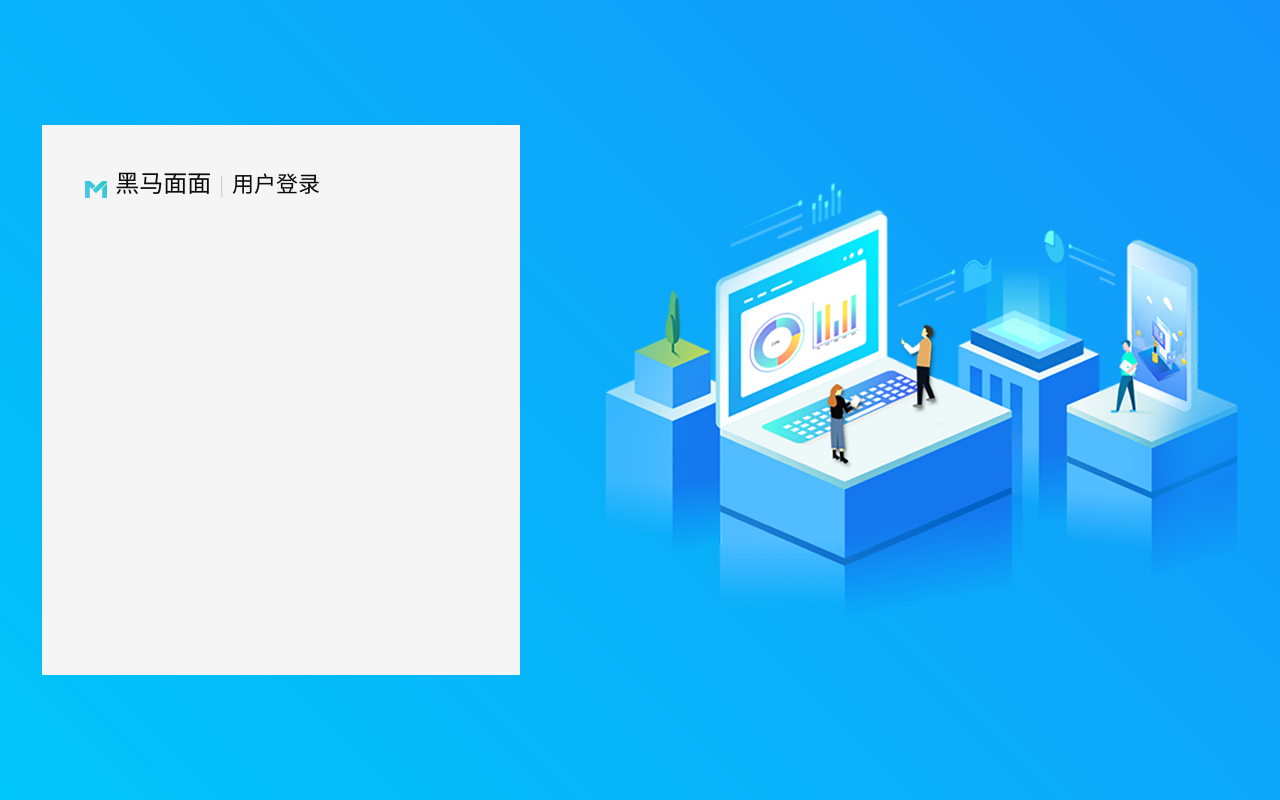
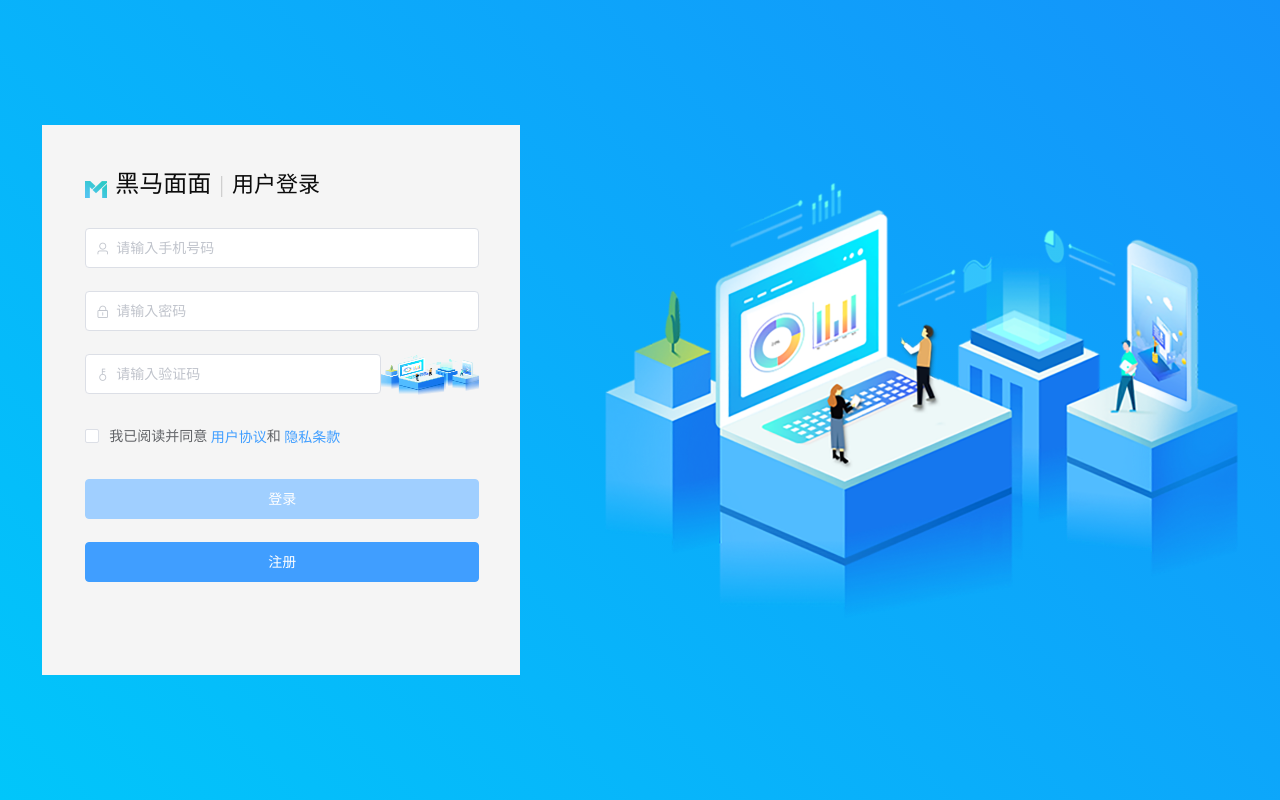
Before and after one commit to xiehuiyu123/hm, a Vue app: page / in a window 1280 px wide. Built offline with nearby package versions, Linux system fonts and the light colour scheme.

Commit message:
登录模块

```diff
--- a/src/views/login/login.vue
+++ b/src/views/login/login.vue
@@ -7,6 +7,49 @@
         <span class="title_cen">|</span>
         <span class="title_name2">用户登录</span>
       </div>
+      <!-- 表单 -->
+      <el-form :model="form" :rules="rules" ref="form">
+        <el-form-item prop="phone">
+          <el-input v-model="form.phone" placeholder="请输入手机号码" prefix-icon="el-icon-user" clearable></el-input>
+        </el-form-item>
+        <el-form-item prop="password">
+          <el-input
+            v-model="form.password"
+            :show-password="true"
+            placeholder="请输入密码"
+            prefix-icon="el-icon-lock"
+            clearable
+          ></el-input>
+        </el-form-item>
+        <el-form-item prop="code">
+          <el-row>
+            <el-col :span="18">
+              <el-input
+                prefix-icon="el-icon-key"
+                v-model="form.code"
+                placeholder="请输入验证码"
+                clearable
+              ></el-input>
+            </el-col>
+            <el-col :span="6">
+              <img class="code" src="@/assets/images/login_banner_ele.png" alt />
+            </el-col>
+          </el-row>
+        </el-form-item>
+        <el-form-item>
+          <el-checkbox v-model="form.key">
+            我已阅读并同意
+            <el-link type="primary">用户协议</el-link>和
+            <el-link type="primary">隐私条款</el-link>
+          </el-checkbox>
+        </el-form-item>
+        <el-form-item>
+          <el-button type="primary" class="btn" @click="submitForm" :disabled="!form.key">登录</el-button>
+        </el-form-item>
+        <el-form-item>
+          <el-button type="primary" class="btn">注册</el-button>
+        </el-form-item>
+      </el-form>
     </div>
     <div class="right">
       <img src="@/assets/images/login_banner_ele.png" alt />
@@ -20,16 +63,44 @@ export default {
   data() {
     return {
       form: {
-        name: "",
-        region: "",
-        date1: "",
-        date2: "",
-        delivery: false,
-        type: [],
-        resource: "",
-        desc: ""
+        phone: "",
+        password: "",
+        code: "",
+        key: false
+      },
+      rules: {
+        phone: [{ required: true, message: "请输入手机号", trigger: "blur" }],
+        password: [
+          { required: true, message: "请输入密码", trigger: "blur" },
+          {
+            min: 6,
+            max: 12,
+            message: "正确输入密码，6-12位",
+            trigger: "change"
+          }
+        ],
+        code: [
+          { required: true, message: "请输入验证码", trigger: "blur" },
+          {
+            min: 4,
+            max: 4,
+            message: "正确输入验证码，白痴4位",
+            trigger: "change"
+          }
+        ]
       }
     };
+  },
+  methods: {
+    submitForm() {
+      this.$refs.form.validate(valid => {
+        if (valid) {
+          this.$message.success("恭喜你，登录成功");
+        } else {
+          this.$message.warning("白痴！");
+        }
+      });
+    }
   }
 };
 </script>
@@ -49,8 +120,9 @@ export default {
     width: 478px;
     height: 550px;
     background: rgba(245, 245, 245, 1);
+    padding: 47px 41px 86px 43px;
     .title {
-      padding: 47px 41px 86px 43px;
+      margin-bottom: 30px;
       .title_name1 {
         margin: 0 8px;
         font-size: 24px;
@@ -68,6 +140,13 @@ export default {
         color: rgba(12, 12, 12, 1);
       }
     }
+    .code {
+      width: 100%;
+      height: 40px;
+    }
+    .btn {
+      width: 100%;
+    }
   }
 }
 </style>
```
